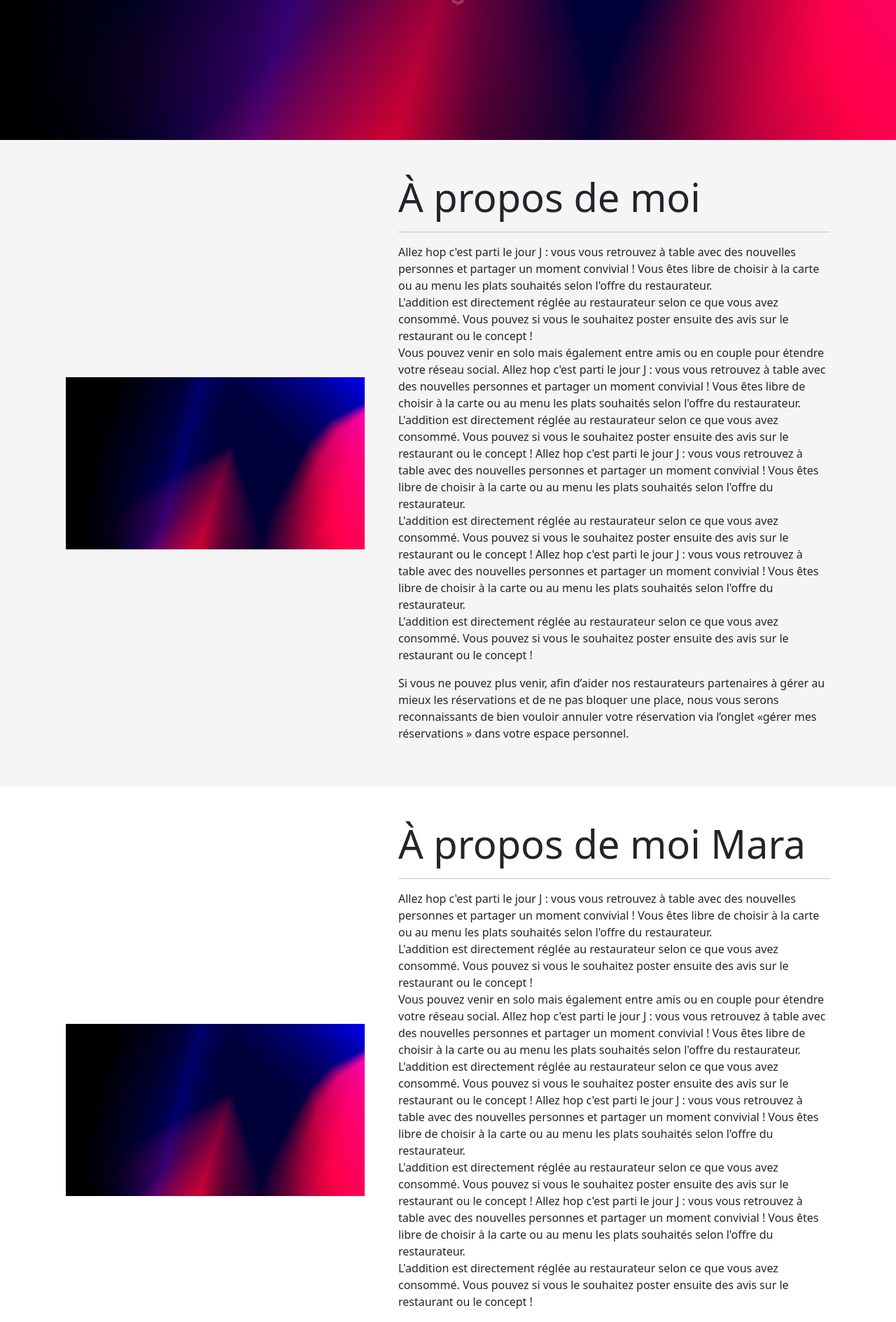
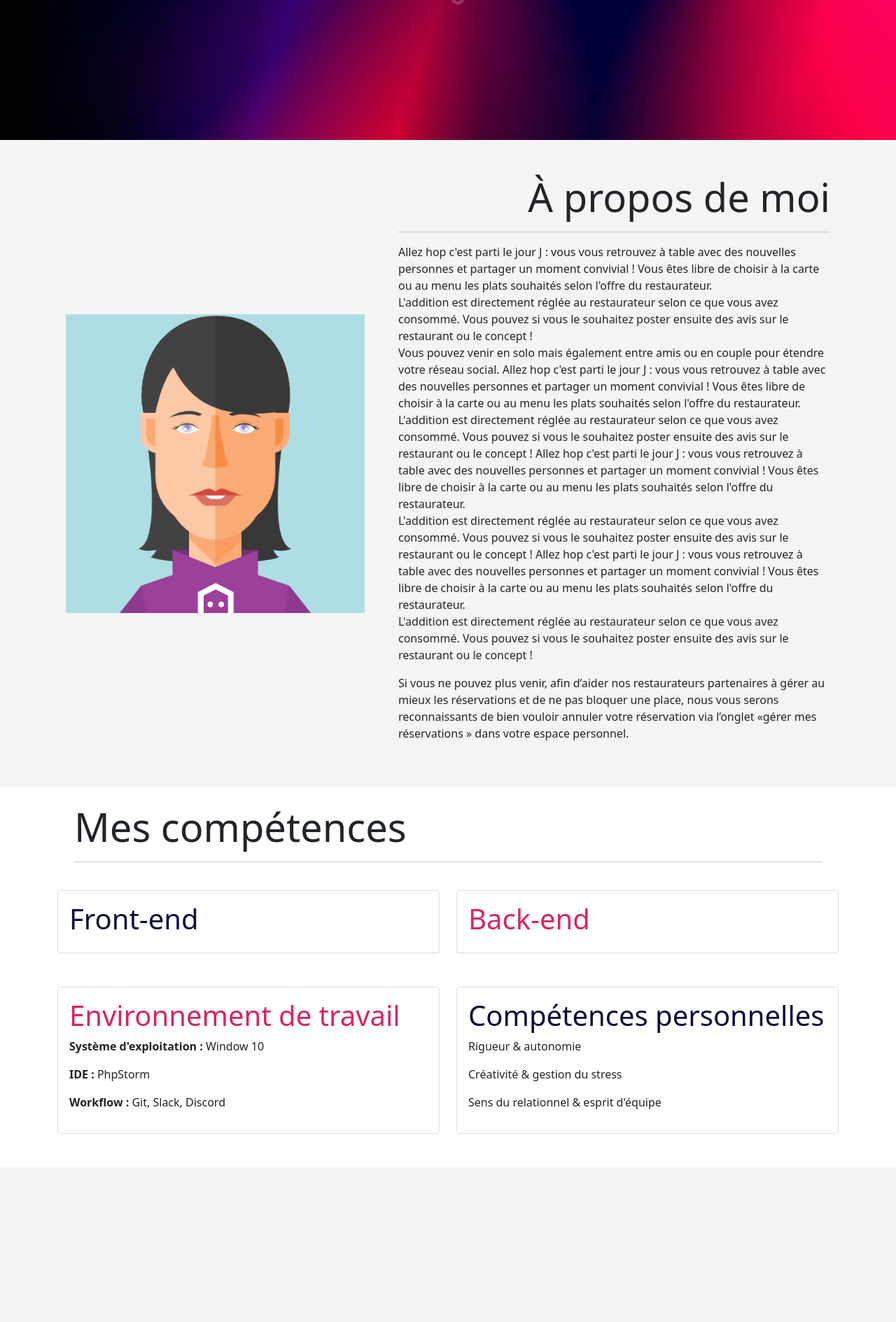
Before and after one commit to MaraLfs/personal_website, a Symfony app: template templates/base.html.twig in a window 1280 px wide. Shown: the part 600-2489 px from the top of the page at 70% size. After the commit the page ends 2268 px from the top, so only its background shows below. Run offline with Twig, Linux system fonts and the light colour scheme; the template is opened without the code that fills it, so the values that code supplies are empty; some libraries are stand-ins or nearby versions.

Commit message:
page skills

```diff
--- a/public/css/style.css
+++ b/public/css/style.css
@@ -15,6 +15,13 @@
     padding: 15px 0;
     background: rgba(0, 0, 0, 0.3);
     width: 100%;
+}
+
+#navbarCollapse {
+    background: rgba(0, 0, 0, 0.3);
+    width: 100%;
+
+
 }
 
 #about {
--- a/templates/about.html.twig
+++ b/templates/about.html.twig
@@ -2,12 +2,12 @@
     <div class="container">
         <div class="row justify-content-center align-items-center">
                 <div class="col-md-5 col-12 py-5 px-4">
-                    <img src="{{ asset('images/background-ok.jpg') }}"
-                         alt="Copains de resto" class="img-fluid"
-                         title="Copains de resto">
+                    <img src="{{ asset('images/avatar.png') }}"
+                         alt="avatar-mara" class="img-fluid"
+                         title="avatar-mara">
                 </div>
             <div class="col-md-7 col-12 py-md-5 px-4">
-                <h4 class="display-4">À propos de moi</h4>
+                <h4 class="display-4 text-end">À propos de moi</h4>
                 <hr>
                 <p>Allez hop c'est parti le jour J : vous vous retrouvez à table avec des nouvelles personnes et
                     partager un moment convivial ! Vous êtes libre de choisir à la carte ou au menu les plats
--- a/templates/base.html.twig
+++ b/templates/base.html.twig
@@ -10,6 +10,8 @@
           crossorigin="anonymous">
     <link rel="stylesheet" href="https://cdn.jsdelivr.net/npm/bootstrap-icons@1.8.2/font/bootstrap-icons.css">
     <link rel="stylesheet" href="{{ asset('css/style.css') }}">
+    <link rel="stylesheet"
+          href="https://cdnjs.cloudflare.com/ajax/libs/font-awesome/6.1.1/css/all.min.css">
 </head>
 <body>
 
@@ -23,6 +25,7 @@
     </section>
     {% include 'about.html.twig' %}
     {% include 'skills.html.twig' %}
+    {% include 'experience.html.twig' %}
 
 {% endblock %}
 
--- /dev/null
+++ b/templates/experience.html.twig
@@ -0,0 +1,3 @@
+<section id="experiences">
+
+</section>
--- a/templates/nav.html.twig
+++ b/templates/nav.html.twig
@@ -1,4 +1,4 @@
-<nav class="navbar navbar-expand-lg sticky-top wow fadeIn pe-md-3" id="navbar">
+<nav class="navbar navbar-expand-lg sticky-top wow fadeIn py-0" id="navbar">
     <button type="button" class="navbar-toggler collapsed text-center" data-bs-toggle="collapse"
             data-bs-target="#navbarCollapse"
             aria-expanded="false">
@@ -20,14 +20,14 @@
                 <a href="#skills" class="btn nav-link link-dark text-white">Compétences</a>
             </li>
             <li class="nav-item ">
-                <a href=" {{ path('app_home') }} "
+                <a href="#experiences"
                    class="btn nav-link link-dark text-white">Diplômes</a>
             </li>
             <li class="nav-item ">
                 <a href=" {{ path('app_home') }} "
                    class="btn nav-link link-dark text-white">Réalisations</a>
             </li>
-            <li class="nav-item ">
+            <li class="nav-item pe-3">
                 <a href=" {{ path('app_home') }} "
                    class="btn nav-link link-dark text-white">Contact</a>
             </li>
--- a/templates/skills.html.twig
+++ b/templates/skills.html.twig
@@ -1,53 +1,77 @@
 <section id="skills">
     <div class="container">
-        <div class="row justify-content-center align-items-center">
-                <div class="col-md-5 col-12 py-5 px-4">
-                    <img src="{{ asset('images/background-ok.jpg') }}"
-                         alt="Copains de resto" class="img-fluid"
-                         title="Copains de resto">
+        <div class="col-12 py-4 px-4">
+            <h4 class="display-4">Mes compétences</h4>
+            <hr>
+        </div>
+        <div class="row d-flex justify-content-center">
+            <div class="col-md-6">
+                <div class="card mb-5">
+                    <div class="card-body">
+                        <h5 class="card-title display-6" style="color: #0A0D3F">Front-end</h5>
+                        {% for techno in frontTechnos %}
+                            <div class="row d-flex justify-content-between align-items-center">
+                                <div class="col-md-4">
+                                    <p class="card-text p-2"><strong>{{ techno.name }}</strong></p>
+                                </div>
+                                <div class="col-md-8">
+                                    <div class="progress">
+                                        <div class="progress-bar progress-bar-striped progress-bar-animated p-2"
+                                             role="progressbar"
+                                             aria-valuenow="{{ techno.level }}"
+                                             aria-valuemin="0" aria-valuemax="100"
+                                             style="width: {{ techno.level }}%; background-color: #D92562!important;"></div>
+                                    </div>
+                                </div>
+                            </div>
+                        {% endfor %}
+                    </div>
                 </div>
-            <div class="col-md-7 col-12 py-md-5 px-4">
-                <h4 class="display-4">À propos de moi Mara</h4>
-                <hr>
-                <p>Allez hop c'est parti le jour J : vous vous retrouvez à table avec des nouvelles personnes et
-                    partager un moment convivial ! Vous êtes libre de choisir à la carte ou au menu les plats
-                    souhaités
-                    selon l'offre du restaurateur.<br>
-                    L'addition est directement réglée au restaurateur selon ce que vous avez consommé. Vous pouvez
-                    si
-                    vous le souhaitez poster ensuite des avis sur le restaurant ou le concept !
-                    <br>
-                    Vous pouvez venir en solo mais également entre amis ou en couple pour étendre votre réseau
-                    social.
-                    Allez hop c'est parti le jour J : vous vous retrouvez à table avec des nouvelles personnes et
-                    partager un moment convivial ! Vous êtes libre de choisir à la carte ou au menu les plats
-                    souhaités
-                    selon l'offre du restaurateur.<br>
-                    L'addition est directement réglée au restaurateur selon ce que vous avez consommé. Vous pouvez
-                    si
-                    vous le souhaitez poster ensuite des avis sur le restaurant ou le concept !
-                    Allez hop c'est parti le jour J : vous vous retrouvez à table avec des nouvelles personnes et
-                    partager un moment convivial ! Vous êtes libre de choisir à la carte ou au menu les plats
-                    souhaités
-                    selon l'offre du restaurateur.<br>
-                    L'addition est directement réglée au restaurateur selon ce que vous avez consommé. Vous pouvez
-                    si
-                    vous le souhaitez poster ensuite des avis sur le restaurant ou le concept !
-                    Allez hop c'est parti le jour J : vous vous retrouvez à table avec des nouvelles personnes et
-                    partager un moment convivial ! Vous êtes libre de choisir à la carte ou au menu les plats
-                    souhaités
-                    selon l'offre du restaurateur.<br>
-                    L'addition est directement réglée au restaurateur selon ce que vous avez consommé. Vous pouvez
-                    si
-                    vous le souhaitez poster ensuite des avis sur le restaurant ou le concept !</p>
-                <p>
-                    Si vous ne pouvez plus venir, afin d’aider nos restaurateurs partenaires à gérer au mieux les
-                    réservations et de ne pas bloquer une place,  nous vous serons reconnaissants de bien vouloir
-                    annuler votre réservation via l’onglet «gérer mes réservations » dans votre espace personnel.
+            </div>
+            <div class="col-md-6">
+                <div class="card mb-5">
+                    <div class="card-body">
+                        <h5 class="card-title display-6" style="color: #D92562">Back-end</h5>
+                        {% for techno in backTechnos %}
+                            <div class="row d-flex justify-content-between align-items-center">
+                                <div class="col-md-4">
+                                    <p class="card-text p-2"><strong>{{ techno.name }}</strong></p>
+                                </div>
+                                <div class="col-md-8">
+                                    <div class="progress">
+                                        <div class="progress-bar progress-bar-striped progress-bar-animated p-2"
+                                             role="progressbar"
+                                             aria-valuenow="{{ techno.level }}"
+                                             aria-valuemin="0" aria-valuemax="100"
+                                             style="width: {{ techno.level }}%; background-color: #0A0D3F!important;"></div>
+                                    </div>
+                                </div>
+                            </div>
+                        {% endfor %}
+                    </div>
+                </div>
+            </div>
+            <div class="col-md-6">
+                <div class="card mb-5">
+                    <div class="card-body">
+                        <h5 class="card-title display-6" style="color: #D92562">Environnement de travail</h5>
+                        <p><strong>Système d'exploitation :</strong> Window 10 </p>
+                        <p><strong>IDE :</strong> PhpStorm </p>
+                        <p><strong>Workflow :</strong> Git, Slack, Discord </p>
 
-                </p>
+                    </div>
+                </div>
+            </div>
+            <div class="col-md-6">
+                <div class="card mb-5">
+                    <div class="card-body">
+                        <h5 class="card-title display-6" style="color: #0A0D3F">Compétences personnelles</h5>
+                        <p>Rigueur & autonomie </p>
+                        <p>Créativité & gestion du stress</p>
+                        <p>Sens du relationnel & esprit d'équipe</p>
+                    </div>
+                </div>
             </div>
         </div>
-
     </div>
 </section>
```
Also changed, not shown: migrations/Version20220721101218.php (added, +31 -0 lines), migrations/Version20220721102406.php (added, +31 -0 lines), src/Controller/HomeController.php (+9 -4 lines), src/Entity/Degree.php (+19 -6 lines), src/Entity/Techno.php (+13 -0 lines), src/Repository/TechnoRepository.php (+24 -14 lines), public/images/avatar.png (added).
